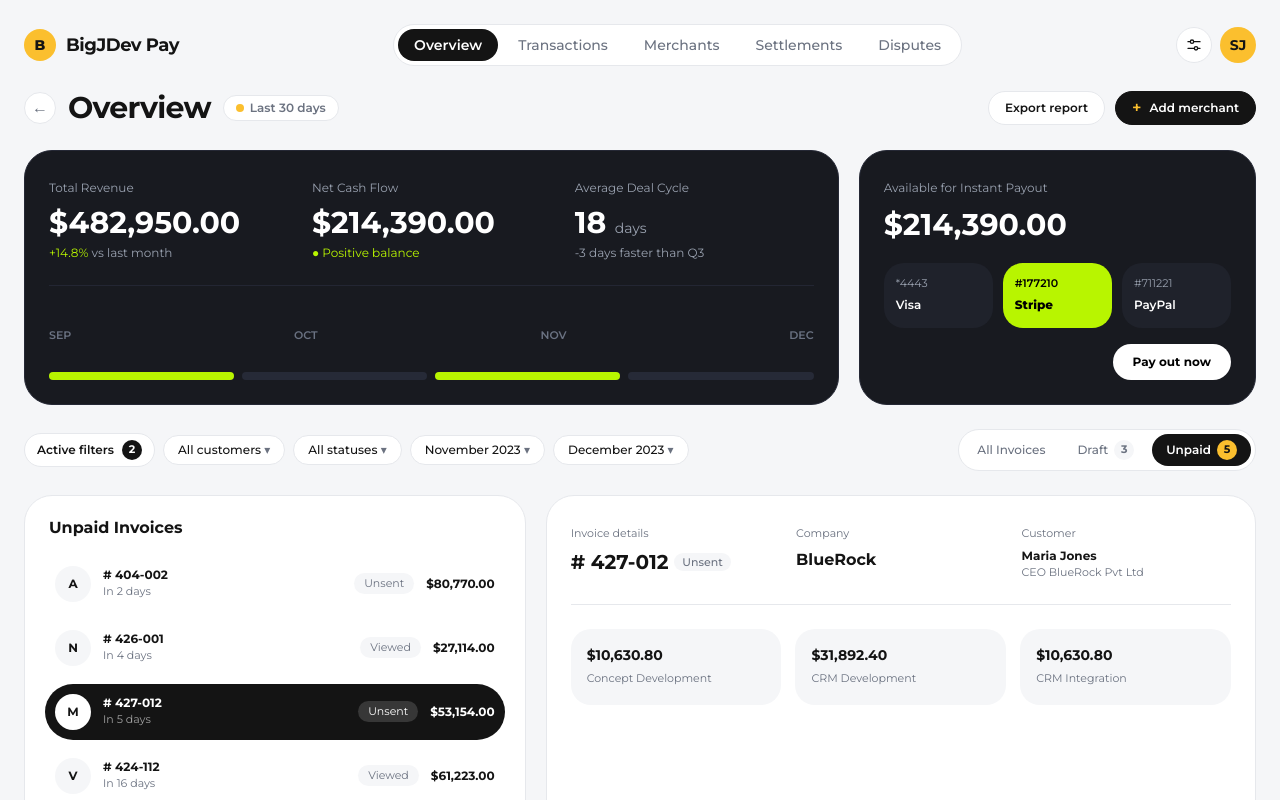
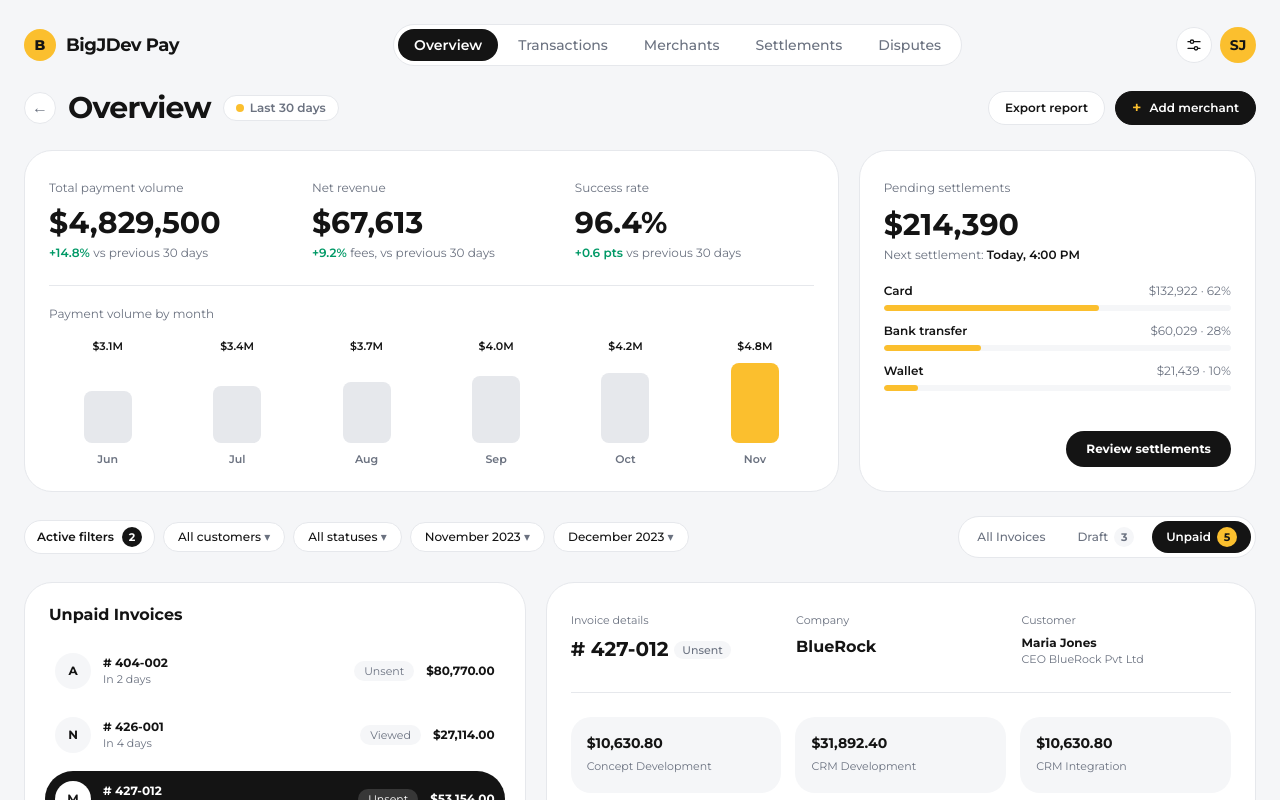
Before and after one commit to BigJerry-dev/bigjDev-fintech-dashboard, a Next.js app: page / in a window 1280 px wide. Shown: the top 800 px of the page. Built offline with nearby package versions, Linux system fonts and the light colour scheme.

Commit message:
rebuild metrics cards from gateway overview data

```diff
--- a/src/components/MetricsRow.tsx
+++ b/src/components/MetricsRow.tsx
@@ -1,64 +1,102 @@
-import { metrics } from "../data/invoices";
+import { overview } from "../data/transactions";
+import { formatCompact, formatMoneyWhole } from "../lib/payments";
+
+function Change({ value, unit = "%" }: { value: number; unit?: string }) {
+  const positive = value >= 0;
+  return (
+    <span className={positive ? "text-emerald-600" : "text-red-600"}>
+      {positive ? "+" : ""}
+      {value}
+      {unit}
+    </span>
+  );
+}
 
 export default function MetricsRow() {
+  const maxVolume = Math.max(...overview.volumeByMonth.map((m) => m.volume));
+  const lastIndex = overview.volumeByMonth.length - 1;
+
   return (
     <div className="grid grid-cols-1 lg:grid-cols-12 gap-5">
-      <section
-        className="lg:col-span-8 bg-[#181A20] border border-[#252835] p-6 flex flex-col justify-between text-white"
-        style={{ borderRadius: "28px", overflow: "hidden" }}
-      >
-        <div className="grid grid-cols-1 sm:grid-cols-3 gap-6 pb-6 border-b border-[#232633]">
+      <section className="lg:col-span-8 bg-white border border-line rounded-[28px] p-6 flex flex-col justify-between overflow-hidden">
+        <div className="grid grid-cols-1 sm:grid-cols-3 gap-6 pb-6 border-b border-line">
           <div>
-            <span className="text-xs text-gray-400">Total Revenue</span>
-            <div className="text-3xl font-bold mt-1.5">${metrics.revenue.toLocaleString()}.00</div>
-            <div className="text-xs text-[#B8F500] mt-1">+14.8% <span className="text-gray-400">vs last month</span></div>
+            <span className="text-xs text-muted">Total payment volume</span>
+            <div className="text-3xl font-bold mt-1.5">{formatMoneyWhole(overview.volume)}</div>
+            <div className="text-xs font-semibold mt-1">
+              <Change value={overview.volumeChangePct} /> <span className="text-muted font-normal">vs previous 30 days</span>
+            </div>
           </div>
           <div>
-            <span className="text-xs text-gray-400">Net Cash Flow</span>
-            <div className="text-3xl font-bold mt-1.5">${metrics.cashFlow.toLocaleString()}.00</div>
-            <div className="text-xs text-[#B8F500] mt-1">● Positive balance</div>
+            <span className="text-xs text-muted">Net revenue</span>
+            <div className="text-3xl font-bold mt-1.5">{formatMoneyWhole(overview.netRevenue)}</div>
+            <div className="text-xs font-semibold mt-1">
+              <Change value={overview.netRevenueChangePct} /> <span className="text-muted font-normal">fees, vs previous 30 days</span>
+            </div>
           </div>
           <div>
-            <span className="text-xs text-gray-400">Average Deal Cycle</span>
-            <div className="text-3xl font-bold mt-1.5">{metrics.dealCycle} <span className="text-sm font-normal text-gray-400">days</span></div>
-            <div className="text-xs text-gray-400 mt-1">-3 days faster than Q3</div>
+            <span className="text-xs text-muted">Success rate</span>
+            <div className="text-3xl font-bold mt-1.5">{overview.successRate}%</div>
+            <div className="text-xs font-semibold mt-1">
+              <Change value={overview.successRateChangePct} unit=" pts" /> <span className="text-muted font-normal">vs previous 30 days</span>
+            </div>
           </div>
         </div>
-        <div className="pt-5 flex items-center justify-between text-[11px] font-semibold text-gray-500 uppercase">
-          <span>Sep</span><span>Oct</span><span>Nov</span><span>Dec</span>
-        </div>
-        <div className="grid grid-cols-4 gap-2 mt-2">
-          <div className="h-2 rounded-full bg-[#B8F500]"></div>
-          <div className="h-2 rounded-full bg-[#262A37]"></div>
-          <div className="h-2 rounded-full bg-[#B8F500]"></div>
-          <div className="h-2 rounded-full bg-[#262A37]"></div>
+
+        <div className="pt-5">
+          <p className="text-xs text-muted">Payment volume by month</p>
+          <div className="grid grid-cols-6 gap-3 mt-4">
+            {overview.volumeByMonth.map((m, i) => {
+              const current = i === lastIndex;
+              const height = Math.round((m.volume / maxVolume) * 100);
+              return (
+                <div key={m.month} className="flex flex-col items-center gap-2" title={`${m.month}: ${formatMoneyWhole(m.volume)}`}>
+                  <span className="text-[11px] font-semibold">{formatCompact(m.volume)}</span>
+                  <div className="h-20 w-full max-w-12 flex items-end">
+                    <div
+                      className={`w-full rounded-lg ${current ? "bg-accent" : "bg-line"}`}
+                      style={{ height: `${height}%` }}
+                    ></div>
+                  </div>
+                  <span className="text-[11px] font-semibold text-muted">{m.month}</span>
+                </div>
+              );
+            })}
+          </div>
         </div>
       </section>
 
-      <section
-        className="lg:col-span-4 bg-[#181A20] border border-[#252835] p-6 flex flex-col justify-between text-white"
-        style={{ borderRadius: "28px", overflow: "hidden" }}
-      >
+      <section className="lg:col-span-4 bg-white border border-line rounded-[28px] p-6 flex flex-col justify-between overflow-hidden">
         <div>
-          <span className="text-xs text-gray-400">Available for Instant Payout</span>
-          <div className="text-3xl font-bold mt-2">${metrics.cashFlow.toLocaleString()}.00</div>
-          <div className="grid grid-cols-3 gap-2.5 mt-5">
-            <button className="bg-[#1F222B] p-3 text-left" style={{ borderRadius: "20px" }}>
-              <span className="text-[11px] text-gray-400 block">*4443</span>
-              <span className="text-xs font-semibold">{"Vi" + "sa"}</span>
-            </button>
-            <button className="bg-[#B8F500] p-3 text-left text-black" style={{ borderRadius: "20px" }}>
-              <span className="text-[11px] font-semibold block">#177210</span>
-              <span className="text-xs font-black">Stripe</span>
-            </button>
-            <button className="bg-[#1F222B] p-3 text-left" style={{ borderRadius: "20px" }}>
-              <span className="text-[11px] text-gray-400 block">#711221</span>
-              <span className="text-xs font-semibold">{"Pay" + "Pal"}</span>
-            </button>
+          <span className="text-xs text-muted">Pending settlements</span>
+          <div className="text-3xl font-bold mt-2">{formatMoneyWhole(overview.pendingSettlement)}</div>
+          <div className="text-xs text-muted mt-1">
+            Next settlement: <span className="font-semibold text-ink">{overview.nextSettlement}</span>
+          </div>
+
+          <div className="mt-5 flex flex-col gap-3">
+            {overview.pendingByChannel.map((c) => {
+              const share = Math.round((c.amount / overview.pendingSettlement) * 100);
+              return (
+                <div key={c.channel}>
+                  <div className="flex items-center justify-between text-xs">
+                    <span className="font-semibold">{c.channel}</span>
+                    <span className="text-muted">
+                      {formatMoneyWhole(c.amount)} · {share}%
+                    </span>
+                  </div>
+                  <div className="mt-1.5 h-1.5 rounded-full bg-surface overflow-hidden">
+                    <div className="h-full rounded-full bg-accent" style={{ width: `${share}%` }}></div>
+                  </div>
+                </div>
+              );
+            })}
           </div>
         </div>
-        <div className="mt-4 flex justify-end">
-          <button className="bg-white text-black px-5 py-2.5 rounded-full text-xs font-bold">Pay out now</button>
+        <div className="mt-5 flex justify-end">
+          <button className="bg-ink text-white px-5 py-2.5 rounded-full text-xs font-bold hover:bg-accent hover:text-ink transition-colors">
+            Review settlements
+          </button>
         </div>
       </section>
     </div>
```
